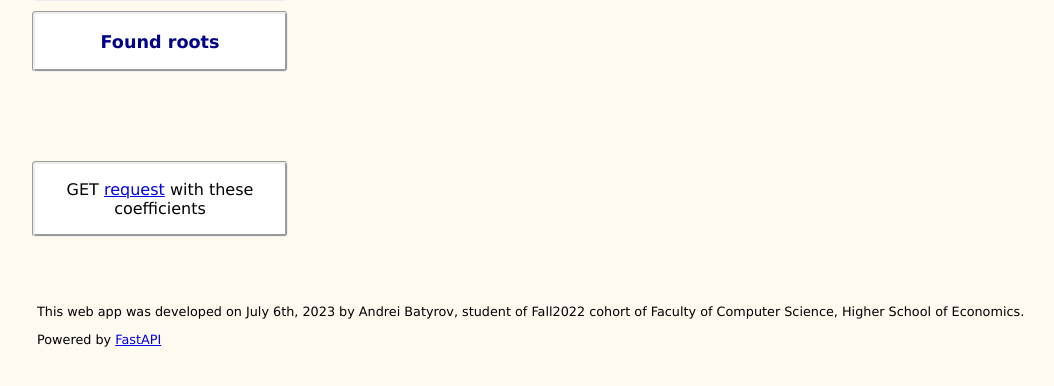
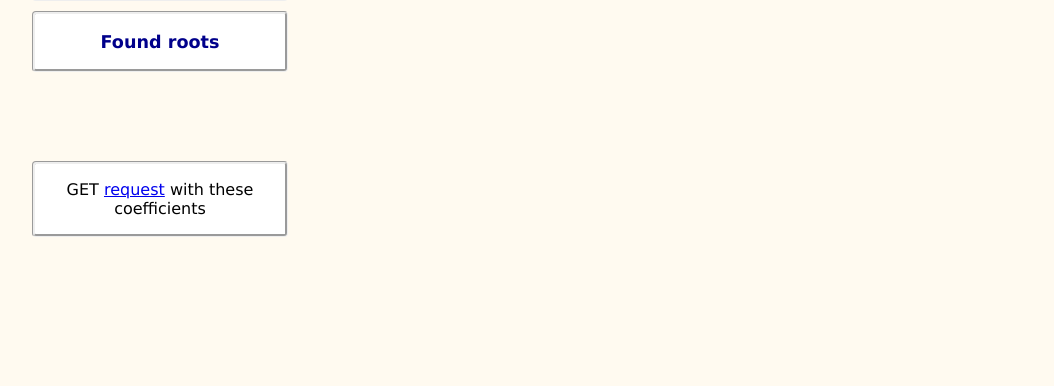
Before and after one commit to andrewha/fastapidemo, a FastAPI app: page / in a window 1280 px wide. Shown: the part 287-673 px from the top of the page, without its empty margins (1-1055 px from the left). Run offline with FastAPI, Linux system fonts and the light colour scheme.

Commit message:
Update index.html

```diff
--- a/templates/index.html
+++ b/templates/index.html
@@ -50,11 +50,6 @@
             <p>GET <a href="/solve?a={{coef_a}}&b={{coef_b}}&c={{coef_c}}" title="/solve?a={{coef_a}}&b={{coef_b}}&c={{coef_c}}">request</a> with these coefficients</p>
         </div>
 
-        <div class="about">
-            <p>This web app was developed on July 6th, 2023 by Andrei Batyrov, student of Fall2022 cohort of Faculty of Computer Science, Higher School of Economics.</p>
-            <p>Powered by <a href="https://fastapi.tiangolo.com/">FastAPI</a></p>
-        </div>
-
         <div class="plot">
             <h3>Plot of function</h2>
             <!-- First visit -->
```
